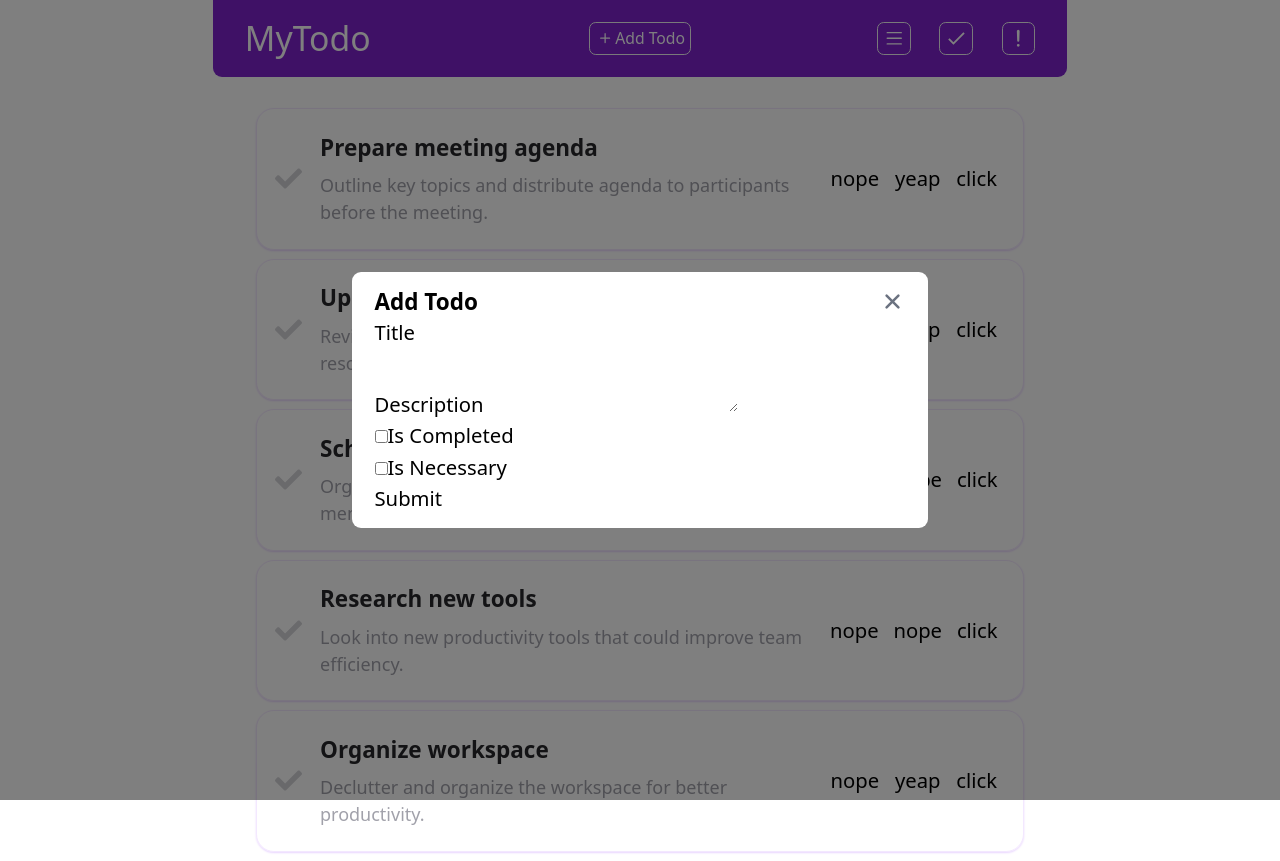
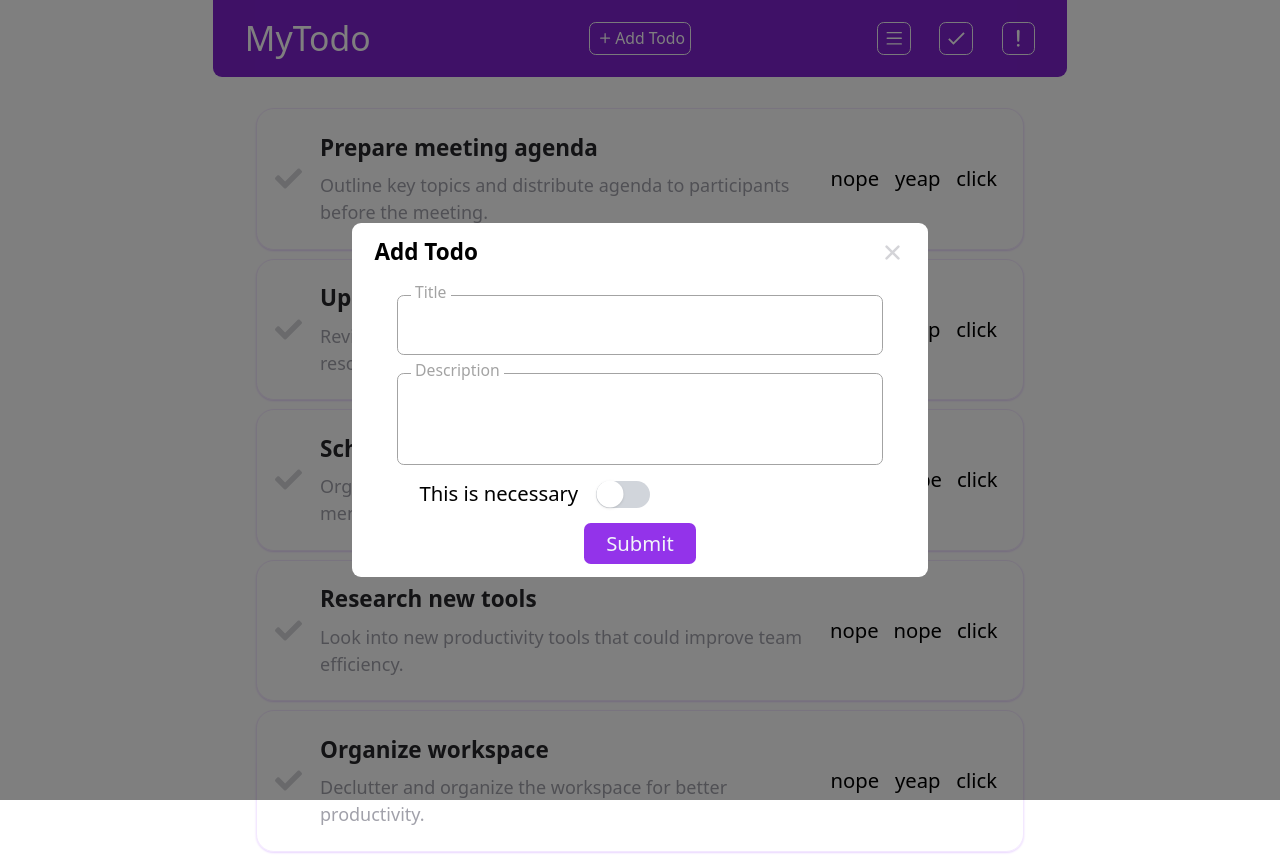
Before and after one commit to pluxxury1999/todo-list, a React (Vite) app: page /all in a window 1280 px wide. Both pictures are taken after a click on the button "Add Todo". Built offline with nearby package versions, Linux system fonts and the light colour scheme.

Commit message:
implemented adding todo feature

```diff
--- a/src/components/add-todo-form/AddTodoForm.module.scss
+++ b/src/components/add-todo-form/AddTodoForm.module.scss
@@ -0,0 +1,55 @@
+.form {
+    @apply w-full px-5 mt-3;
+    & > div {
+        @apply relative;
+    }
+}
+
+.textFieldsLabel {
+    @apply absolute text-sm bg-white leading-3 left-3 top-1 px-1 z-10 select-none;
+}
+
+.textFields {
+    @apply mt-3 mb-1 resize-none text-lg p-3 border rounded-md w-full;
+    &:focus {
+        @apply outline-purple-600;
+    }
+}
+
+.errorField {
+    @apply text-sm text-rose-600 ml-3 mb-2
+}
+
+button {
+    &[type="submit"] {
+        @apply bg-purple-600 transition-all block mx-auto my-0 py-1 px-5 rounded-md text-slate-100 mt-2;
+        &:hover {
+            @apply scale-110
+        }
+    }
+}
+
+.toggleContainer {
+    @apply flex items-center ml-5 select-none mb-3 w-fit cursor-pointer
+}
+
+
+.toggleBg {
+    @apply block w-12 h-6 bg-gray-300 rounded-full relative transition-colors ml-4
+}
+
+.toggleSlider {
+    @apply shadow absolute w-6 h-6 rounded-full bg-white top-1/2 left-1/4 -translate-x-1/2 -translate-y-1/2 transition-all
+}
+
+input[type="checkbox"] {
+    @apply hidden ml-10;
+    &:checked {
+        & + .toggleBg {
+            @apply bg-purple-600;
+            & > .toggleSlider {
+                @apply left-3/4
+            }
+        }
+    }
+}
--- a/src/components/add-todo-form/AddTodoForm.tsx
+++ b/src/components/add-todo-form/AddTodoForm.tsx
@@ -1,7 +1,9 @@
-import React from "react";
 import { Formik, Form, Field, ErrorMessage } from "formik";
 import * as Yup from "yup";
 import { ITodo } from "../../types/types.ts";
+import styles from "./AddTodoForm.module.scss";
+import { useAppDispatch, useAppSelector } from "../../hooks/hooks.ts";
+import { addTodo } from "../../store/todos/todos.slice.ts";
 
 const initialValues: ITodo = {
     id: "",
@@ -12,10 +14,13 @@ const initialValues: ITodo = {
 };
 
 const validationSchema = Yup.object({
+    id: Yup.string(),
     title: Yup.string()
+        .transform(value => (value ? value.trim() : value))
         .required("Title is required")
         .min(3, "Title must be at least 3 characters"),
     description: Yup.string()
+        .transform(value => (value ? value.trim() : value))
         .required("Description is required")
         .min(5, "Description must be at least 5 characters"),
     isCompleted: Yup.boolean(),
@@ -23,8 +28,20 @@ const validationSchema = Yup.object({
 });
 
 const AddTodoForm = () => {
+    const dispatch = useAppDispatch();
+
+    const lastId = useAppSelector(store => {
+        const storeLength = store.todos.length;
+        return parseInt(store.todos[storeLength - 1].id);
+    });
+
     const onSubmit = (values: ITodo) => {
-        console.log(values);
+        const newTodo = {
+            ...values,
+            id: (lastId + 1).toString(),
+        };
+        console.log(newTodo);
+        dispatch(addTodo(newTodo));
     };
 
     return (
@@ -33,43 +50,67 @@ const AddTodoForm = () => {
             validationSchema={validationSchema}
             onSubmit={(values, { resetForm }) => {
                 onSubmit(values);
-                resetForm(); // Скидання форми після відправки
+                resetForm();
             }}
         >
-            {({ isSubmitting }) => (
-                <Form>
+            {({ isSubmitting, errors }) => (
+                <Form className={styles.form}>
                     <div>
-                        <label htmlFor="title">Title</label>
-                        <Field id="title" name="title" type="text" />
-                        <ErrorMessage name="title" component="div" />
+                        <label
+                            className={`${styles.textFieldsLabel} ${errors.title ? "text-rose-600" : "text-neutral-400"}`}
+                            htmlFor="title"
+                        >
+                            Title
+                        </label>
+
+                        <Field
+                            className={`${styles.textFields} ${errors.title ? "border-rose-600" : "border-neutral-400"}`}
+                            id="title"
+                            name="title"
+                            type="text"
+                        />
+                        <ErrorMessage
+                            className={styles.errorField}
+                            name="title"
+                            component="div"
+                        />
                     </div>
 
                     <div>
-                        <label htmlFor="description">Description</label>
+                        <label
+                            className={`${styles.textFieldsLabel} ${errors.description ? "text-rose-600" : "text-neutral-400"}`}
+                            htmlFor="description"
+                        >
+                            Description
+                        </label>
                         <Field
+                            className={`${styles.textFields} ${errors.description ? "border-rose-600" : "border-neutral-400"}`}
                             id="description"
                             name="description"
                             as="textarea"
                         />
-                        <ErrorMessage name="description" component="div" />
+                        <ErrorMessage
+                            className={styles.errorField}
+                            name="description"
+                            component="div"
+                        />
                     </div>
 
                     <div>
-                        <Field
-                            id="isCompleted"
-                            name="isCompleted"
-                            type="checkbox"
-                        />
-                        <label htmlFor="isCompleted">Is Completed</label>
-                    </div>
-
-                    <div>
-                        <Field
-                            id="isNecessary"
-                            name="isNecessary"
-                            type="checkbox"
-                        />
-                        <label htmlFor="isNecessary">Is Necessary</label>
+                        <label
+                            htmlFor="isNecessary"
+                            className={styles.toggleContainer}
+                        >
+                            <Field
+                                id="isNecessary"
+                                name="isNecessary"
+                                type="checkbox"
+                            />
+                            This is necessary
+                            <span className={styles.toggleBg}>
+                                <span className={styles.toggleSlider}></span>
+                            </span>
+                        </label>
                     </div>
 
                     <button type="submit" disabled={isSubmitting}>
--- a/src/components/header/Header.module.scss
+++ b/src/components/header/Header.module.scss
@@ -1,7 +1,7 @@
 .header {
     @apply w-2/3 mx-auto bg-purple-700 text-white px-7 py-4 rounded-b-lg flex justify-between items-center;
     & > h1 {
-        @apply text-3xl pointer-events-none w-1/5
+        @apply text-3xl select-none w-1/5
     }
 
     & > button {
--- a/src/components/header/Header.tsx
+++ b/src/components/header/Header.tsx
@@ -2,7 +2,7 @@ import styles from "./Header.module.scss";
 import NavBar from "../navbar/NavBar.tsx";
 import { IoIosAdd } from "react-icons/io";
 import { useState } from "react";
-import Popup from "../pop-up/PopUp.tsx";
+import Popup from "../popup/Popup.tsx";
 import AddTodoForm from "../add-todo-form/AddTodoForm.tsx";
 
 const Header = () => {
--- a/src/components/pop-up/PopUp.module.scss
+++ b/src/components/popup/Popup.module.scss
@@ -9,12 +9,16 @@
 .popupHeader {
     @apply flex justify-between items-center;
     & > h3 {
-        @apply text-xl font-semibold
+        @apply text-xl font-semibold select-none
     }
 }
 
 .closeButton {
-    @apply font-bold text-gray-500 hover:text-gray-700 cursor-pointer;
+    @apply font-bold text-zinc-300 cursor-pointer transition-colors;
+    &:hover {
+        @apply text-rose-600
+    }
+
     & > * {
         @apply text-2xl
     }
--- a/src/components/pop-up/PopUp.tsx
+++ b/src/components/popup/Popup.tsx
@@ -1,6 +1,6 @@
 import { IPopupProps } from "../../types/propsTypes.ts";
 import React, { useEffect } from "react";
-import styles from "./PopUp.module.scss";
+import styles from "./Popup.module.scss";
 import { IoClose } from "react-icons/io5";
 
 const Popup: React.FC<IPopupProps> = ({ children, title, isOpen, onClose }) => {
--- a/src/components/todo-list/TodoList.tsx
+++ b/src/components/todo-list/TodoList.tsx
@@ -1,5 +1,5 @@
 import { useAppSelector } from "../../hooks/hooks.ts";
-import TodoItem from "../list-item/TodoItem.tsx";
+import TodoItem from "../todo-item/TodoItem.tsx";
 import styles from "./TodoList.module.scss";
 
 const TodoList = () => {
```
Also changed, not shown: src/components/todo-item/TodoItem.module.scss (renamed from src/components/list-item/TodoItem.module.scss), src/components/todo-item/TodoItem.tsx (renamed from src/components/list-item/TodoItem.tsx).
